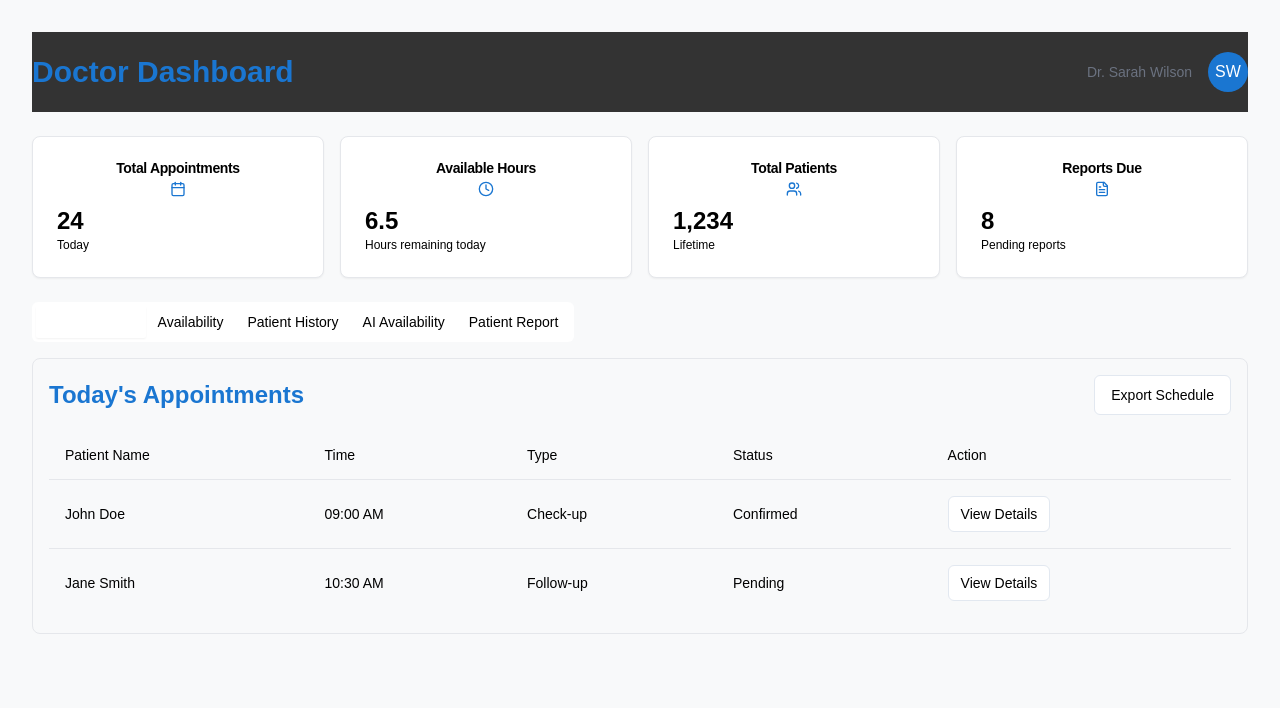
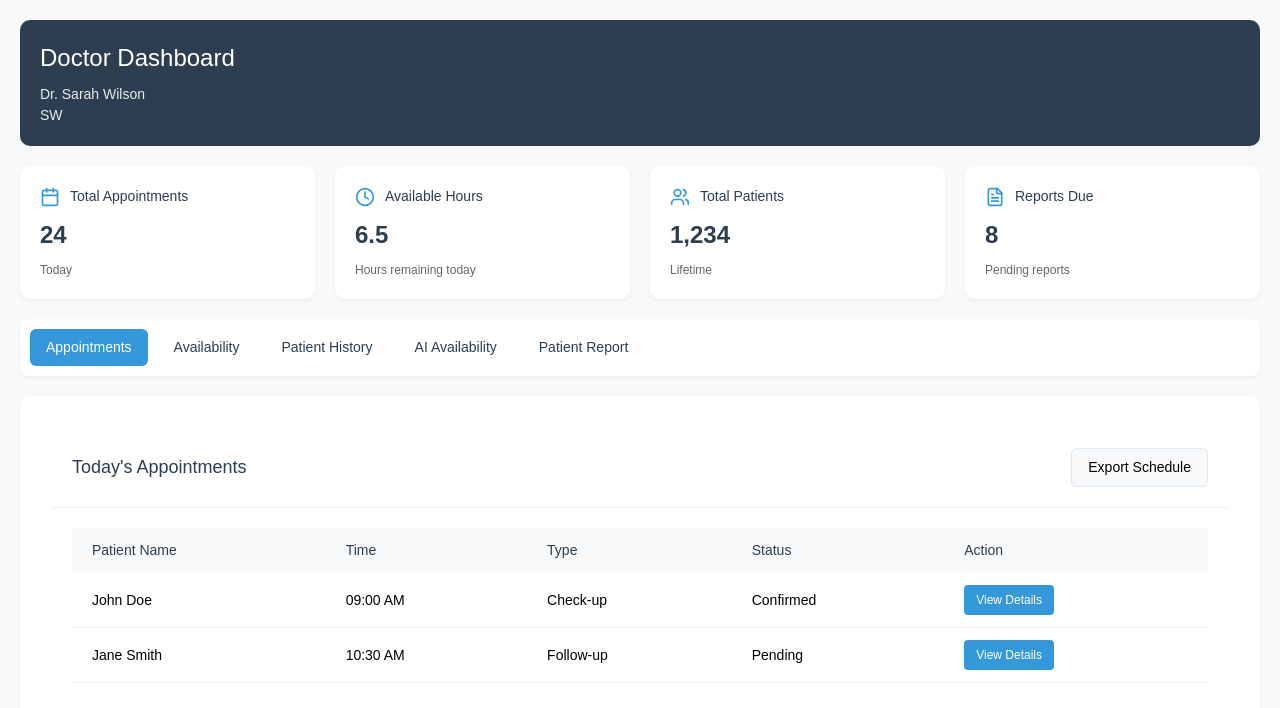
Before and after one commit to Mekala-Sanjith3/Healthcare_Appointment_System_Project, a React (Vite) app in the folder HealthCare/: page /doctor-dashboard in a window 1280 px wide. Shown: the top 708 px of the page. Built offline with nearby package versions, Linux system fonts and the light colour scheme.

Commit message:
Doctor Dashboard without functionalities

```diff
--- a/HealthCare/src/components/pages/DoctorDashboard.jsx
+++ b/HealthCare/src/components/pages/DoctorDashboard.jsx
@@ -10,7 +10,7 @@ import { Switch } from "../../components/switch"
 import { LineChart, Line, XAxis, YAxis, CartesianGrid, Tooltip, Legend, ResponsiveContainer } from "recharts"
 import "../../styles/css-pages/DoctorDashboard.css"
 
-function DoctorDashboard() {
+const DoctorDashboard = () => {
   const [activeTab, setActiveTab] = useState("appointments")
   const [date, setDate] = useState(new Date())
 
@@ -48,300 +48,104 @@ function DoctorDashboard() {
   ]
 
   return (
-    <div className="flex min-h-screen flex-col space-y-6 p-8">
-      <header className="flex items-center justify-between">
-        <h1 className="text-3xl font-bold text-[#1A76D1]">Doctor Dashboard</h1>
-        <div className="flex items-center space-x-4">
-          <span className="text-sm text-gray-500">Dr. Sarah Wilson</span>
-          <div className="h-10 w-10 rounded-full bg-[#1A76D1] text-white flex items-center justify-center">SW</div>
-        </div>
-      </header>
-
-      <div className="grid gap-4 md:grid-cols-2 lg:grid-cols-4">
-        <Card>
-          <CardHeader className="flex flex-row items-center justify-between space-y-0 pb-2">
-            <CardTitle className="text-sm font-medium">Total Appointments</CardTitle>
-            <Calendar className="h-4 w-4 text-[#1A76D1]" />
-          </CardHeader>
-          <CardContent>
-            <div className="text-2xl font-bold">24</div>
-            <p className="text-xs text-muted-foreground">Today</p>
-          </CardContent>
-        </Card>
-        <Card>
-          <CardHeader className="flex flex-row items-center justify-between space-y-0 pb-2">
-            <CardTitle className="text-sm font-medium">Available Hours</CardTitle>
-            <Clock className="h-4 w-4 text-[#1A76D1]" />
-          </CardHeader>
-          <CardContent>
-            <div className="text-2xl font-bold">6.5</div>
-            <p className="text-xs text-muted-foreground">Hours remaining today</p>
-          </CardContent>
-        </Card>
-        <Card>
-          <CardHeader className="flex flex-row items-center justify-between space-y-0 pb-2">
-            <CardTitle className="text-sm font-medium">Total Patients</CardTitle>
-            <Users className="h-4 w-4 text-[#1A76D1]" />
-          </CardHeader>
-          <CardContent>
-            <div className="text-2xl font-bold">1,234</div>
-            <p className="text-xs text-muted-foreground">Lifetime</p>
-          </CardContent>
-        </Card>
-        <Card>
-          <CardHeader className="flex flex-row items-center justify-between space-y-0 pb-2">
-            <CardTitle className="text-sm font-medium">Reports Due</CardTitle>
-            <FileText className="h-4 w-4 text-[#1A76D1]" />
-          </CardHeader>
-          <CardContent>
-            <div className="text-2xl font-bold">8</div>
-            <p className="text-xs text-muted-foreground">Pending reports</p>
-          </CardContent>
-        </Card>
+    <div className="dashboard-container">
+      {/* Doctor Info Header */}
+      <div className="dashboard-header">
+        <h1>Doctor Dashboard</h1>
+        <p>Dr. Sarah Wilson</p>
+        <p>SW</p>
       </div>
 
-      <Tabs value={activeTab} onValueChange={setActiveTab} className="space-y-4">
-        <TabsList className="bg-white">
-          <TabsTrigger value="appointments" className="data-[state=active]:bg-[#1A76D1] data-[state=active]:text-white">
-            Appointments
-          </TabsTrigger>
-          <TabsTrigger value="availability" className="data-[state=active]:bg-[#1A76D1] data-[state=active]:text-white">
-            Availability
-          </TabsTrigger>
-          <TabsTrigger
-            value="patient-history"
-            className="data-[state=active]:bg-[#1A76D1] data-[state=active]:text-white"
-          >
-            Patient History
-          </TabsTrigger>
-          <TabsTrigger
-            value="ai-availability"
-            className="data-[state=active]:bg-[#1A76D1] data-[state=active]:text-white"
-          >
-            AI Availability
-          </TabsTrigger>
-          <TabsTrigger
-            value="patient-report"
-            className="data-[state=active]:bg-[#1A76D1] data-[state=active]:text-white"
-          >
-            Patient Report
-          </TabsTrigger>
-        </TabsList>
+      {/* Stats Grid */}
+      <div className="stats-grid">
+        <div className="stat-card">
+          <div className="stat-header">
+            <Calendar className="stat-icon" />
+            <h3>Total Appointments</h3>
+          </div>
+          <div className="value">24</div>
+          <p className="stat-label">Today</p>
+        </div>
 
-        <TabsContent value="appointments" className="border rounded-lg p-4">
-          <div className="space-y-4">
-            <div className="flex justify-between items-center">
-              <h2 className="text-2xl font-bold text-[#1A76D1]">Today's Appointments</h2>
-              <Button variant="outline">Export Schedule</Button>
-            </div>
-            <Table>
-              <TableHeader>
-                <TableRow>
-                  <TableHead>Patient Name</TableHead>
-                  <TableHead>Time</TableHead>
-                  <TableHead>Type</TableHead>
-                  <TableHead>Status</TableHead>
-                  <TableHead>Action</TableHead>
-                </TableRow>
-              </TableHeader>
-              <TableBody>
-                {appointments.map((appointment) => (
-                  <TableRow key={appointment.id}>
-                    <TableCell>{appointment.patientName}</TableCell>
-                    <TableCell>{appointment.time}</TableCell>
-                    <TableCell>{appointment.type}</TableCell>
-                    <TableCell>{appointment.status}</TableCell>
-                    <TableCell>
-                      <Button variant="outline" size="sm">
-                        View Details
-                      </Button>
-                    </TableCell>
-                  </TableRow>
-                ))}
-              </TableBody>
-            </Table>
+        <div className="stat-card">
+          <div className="stat-header">
+            <Clock className="stat-icon" />
+            <h3>Available Hours</h3>
           </div>
-        </TabsContent>
+          <div className="value">6.5</div>
+          <p className="stat-label">Hours remaining today</p>
+        </div>
 
-        <TabsContent value="availability" className="border rounded-lg p-4">
-          <div className="grid gap-6 md:grid-cols-2">
-            <Card>
-              <CardHeader>
-                <CardTitle className="text-[#1A76D1]">Set Availability</CardTitle>
-              </CardHeader>
-              <CardContent>
-                {/* Placeholder for Calendar component */}
-                <div className="bg-gray-200 h-64 rounded-md flex items-center justify-center">Calendar Component</div>
-              </CardContent>
-            </Card>
-            <Card>
-              <CardHeader>
-                <CardTitle className="text-[#1A76D1]">Working Hours</CardTitle>
-              </CardHeader>
-              <CardContent className="space-y-4">
-                {["Monday", "Tuesday", "Wednesday", "Thursday", "Friday"].map((day) => (
-                  <div key={day} className="flex items-center justify-between">
-                    <Label htmlFor={day}>{day}</Label>
-                    <div className="flex items-center space-x-4">
-                      <Switch id={day} />
-                      <span className="text-sm text-gray-500">9:00 AM - 5:00 PM</span>
-                    </div>
-                  </div>
-                ))}
-                <Button className="w-full mt-4 bg-[#1A76D1]">Save Changes</Button>
-              </CardContent>
-            </Card>
+        <div className="stat-card">
+          <div className="stat-header">
+            <Users className="stat-icon" />
+            <h3>Total Patients</h3>
           </div>
-        </TabsContent>
+          <div className="value">1,234</div>
+          <p className="stat-label">Lifetime</p>
+        </div>
 
-        <TabsContent value="patient-history" className="border rounded-lg p-4">
-          <div className="space-y-4">
-            <div className="flex items-center space-x-2">
-              <div className="relative flex-1">
-                <Search className="absolute left-2 top-2.5 h-4 w-4 text-muted-foreground" />
-                <Input placeholder="Search patients..." className="pl-8" />
-              </div>
-              <Button variant="outline">Filter</Button>
-            </div>
-            <Table>
-              <TableHeader>
-                <TableRow>
-                  <TableHead>Patient Name</TableHead>
-                  <TableHead>Last Visit</TableHead>
-                  <TableHead>Diagnosis</TableHead>
-                  <TableHead>Treatment</TableHead>
-                  <TableHead>Action</TableHead>
-                </TableRow>
-              </TableHeader>
-              <TableBody>
-                {patientHistory.map((record) => (
-                  <TableRow key={record.id}>
-                    <TableCell>{record.patientName}</TableCell>
-                    <TableCell>{record.lastVisit}</TableCell>
-                    <TableCell>{record.diagnosis}</TableCell>
-                    <TableCell>{record.treatment}</TableCell>
-                    <TableCell>
-                      <Button variant="outline" size="sm">
-                        View Full History
-                      </Button>
-                    </TableCell>
-                  </TableRow>
-                ))}
-              </TableBody>
-            </Table>
+        <div className="stat-card">
+          <div className="stat-header">
+            <FileText className="stat-icon" />
+            <h3>Reports Due</h3>
           </div>
-        </TabsContent>
+          <div className="value">8</div>
+          <p className="stat-label">Pending reports</p>
+        </div>
+      </div>
 
-        <TabsContent value="ai-availability" className="border rounded-lg p-4">
-          <div className="space-y-6">
-            <div className="flex justify-between items-center">
-              <h2 className="text-2xl font-bold text-[#1A76D1]">AI-Powered Scheduling Insights</h2>
-              <Button variant="outline">Generate Report</Button>
-            </div>
-            <div className="grid gap-6 md:grid-cols-2">
-              <Card>
-                <CardHeader>
-                  <CardTitle className="text-[#1A76D1]">Patient Flow Analysis</CardTitle>
-                </CardHeader>
-                <CardContent>
-                  <ResponsiveContainer width="100%" height={300}>
-                    <LineChart data={aiData}>
-                      <CartesianGrid strokeDasharray="3 3" />
-                      <XAxis dataKey="time" />
-                      <YAxis />
-                      <Tooltip />
-                      <Legend />
-                      <Line type="monotone" dataKey="patients" stroke="#1A76D1" />
-                    </LineChart>
-                  </ResponsiveContainer>
-                </CardContent>
-              </Card>
-              <Card>
-                <CardHeader>
-                  <CardTitle className="text-[#1A76D1]">Efficiency Score</CardTitle>
-                </CardHeader>
-                <CardContent>
-                  <ResponsiveContainer width="100%" height={300}>
-                    <LineChart data={aiData}>
-                      <CartesianGrid strokeDasharray="3 3" />
-                      <XAxis dataKey="time" />
-                      <YAxis />
-                      <Tooltip />
-                      <Legend />
-                      <Line type="monotone" dataKey="efficiency" stroke="#1A76D1" />
-                    </LineChart>
-                  </ResponsiveContainer>
-                </CardContent>
-              </Card>
-            </div>
+      {/* Tabs */}
+      <div className="tabs-list">
+        <button className="tab-trigger" data-state="active">Appointments</button>
+        <button className="tab-trigger">Availability</button>
+        <button className="tab-trigger">Patient History</button>
+        <button className="tab-trigger">AI Availability</button>
+        <button className="tab-trigger">Patient Report</button>
+      </div>
+
+      {/* Today's Appointments */}
+      <div className="card">
+        <div className="card-header">
+          <h2 className="card-title">Today's Appointments</h2>
+          <button className="export-button">Export Schedule</button>
+        </div>
+        <div className="card-content">
+          <div className="table-container">
+            <table className="table">
+              <thead>
+                <tr>
+                  <th>Patient Name</th>
+                  <th>Time</th>
+                  <th>Type</th>
+                  <th>Status</th>
+                  <th>Action</th>
+                </tr>
+              </thead>
+              <tbody>
+                <tr>
+                  <td>John Doe</td>
+                  <td>09:00 AM</td>
+                  <td>Check-up</td>
+                  <td>Confirmed</td>
+                  <td>
+                    <button className="view-details-btn">View Details</button>
+                  </td>
+                </tr>
+                <tr>
+                  <td>Jane Smith</td>
+                  <td>10:30 AM</td>
+                  <td>Follow-up</td>
+                  <td>Pending</td>
+                  <td>
+                    <button className="view-details-btn">View Details</button>
+                  </td>
+                </tr>
+              </tbody>
+            </table>
           </div>
-        </TabsContent>
-
-        <TabsContent value="patient-report" className="border rounded-lg p-4">
-          <div className="space-y-6">
-            <div className="flex justify-between items-center">
-              <h2 className="text-2xl font-bold text-[#1A76D1]">Patient Reports</h2>
-              <Button variant="outline">Create New Report</Button>
-            </div>
-            <div className="grid gap-6 md:grid-cols-3">
-              <Card>
-                <CardHeader>
-                  <CardTitle className="text-sm font-medium">Pending Reports</CardTitle>
-                  <FileText className="h-4 w-4 text-[#1A76D1]" />
-                </CardHeader>
-                <CardContent>
-                  <div className="text-2xl font-bold">8</div>
-                </CardContent>
-              </Card>
-              <Card>
-                <CardHeader>
-                  <CardTitle className="text-sm font-medium">Completed Today</CardTitle>
-                  <FileText className="h-4 w-4 text-[#1A76D1]" />
-                </CardHeader>
-                <CardContent>
-                  <div className="text-2xl font-bold">12</div>
-                </CardContent>
-              </Card>
-              <Card>
-                <CardHeader>
-                  <CardTitle className="text-sm font-medium">Total Reports</CardTitle>
-                  <FileText className="h-4 w-4 text-[#1A76D1]" />
-                </CardHeader>
-                <CardContent>
-                  <div className="text-2xl font-bold">145</div>
-                </CardContent>
-              </Card>
-            </div>
-            <Table>
-              <TableHeader>
-                <TableRow>
-                  <TableHead>Patient Name</TableHead>
-                  <TableHead>Report Type</TableHead>
-                  <TableHead>Date</TableHead>
-                  <TableHead>Status</TableHead>
-                  <TableHead>Action</TableHead>
-                </TableRow>
-              </TableHeader>
-              <TableBody>
-                {reports.map((report) => (
-                  <TableRow key={report.id}>
-                    <TableCell>{report.patientName}</TableCell>
-                    <TableCell>{report.reportType}</TableCell>
-                    <TableCell>{report.date}</TableCell>
-                    <TableCell>{report.status}</TableCell>
-                    <TableCell>
-                      <Button variant="outline" size="sm">
-                        <Download className="h-4 w-4 mr-2" />
-                        Download
-                      </Button>
-                    </TableCell>
-                  </TableRow>
-                ))}
-              </TableBody>
-            </Table>
-          </div>
-        </TabsContent>
-      </Tabs>
+        </div>
+      </div>
     </div>
   )
 }
--- a/HealthCare/src/styles/css-pages/DoctorDashboard.css
+++ b/HealthCare/src/styles/css-pages/DoctorDashboard.css
@@ -6,36 +6,42 @@
 }
 
 .dashboard-header {
-  background: linear-gradient(135deg, #2c3e50, #3498db);
+  background: #2c3e50;
   color: white;
   padding: 20px;
   border-radius: 10px;
   margin-bottom: 20px;
-  box-shadow: 0 4px 6px rgba(0, 0, 0, 0.1);
+}
+
+.dashboard-header h1 {
+  font-size: 24px;
+  margin-bottom: 8px;
+}
+
+.dashboard-header p {
+  font-size: 14px;
+  opacity: 0.9;
 }
 
 .card {
   background: white;
   border-radius: 10px;
-  box-shadow: 0 4px 6px rgba(0, 0, 0, 0.05);
-  transition: transform 0.3s ease;
+  box-shadow: 0 2px 4px rgba(0, 0, 0, 0.05);
   overflow: hidden;
-}
-
-.card:hover {
-  transform: translateY(-5px);
 }
 
 .card-header {
   padding: 20px;
   border-bottom: 1px solid #edf2f7;
-  background: #f8fafc;
+  display: flex;
+  justify-content: space-between;
+  align-items: center;
 }
 
 .card-title {
+  font-size: 18px;
   color: #2c3e50;
-  font-size: 1.25rem;
-  font-weight: 600;
+  margin: 0;
 }
 
 .card-content {
@@ -53,12 +59,12 @@
 }
 
 .tab-trigger {
-  padding: 10px 20px;
+  padding: 8px 16px;
   border-radius: 6px;
   background: transparent;
   border: none;
   cursor: pointer;
-  transition: all 0.3s ease;
+  font-size: 14px;
   color: #2c3e50;
 }
 
@@ -68,10 +74,7 @@
 }
 
 .table-container {
-  background: white;
-  border-radius: 10px;
-  overflow: hidden;
-  box-shadow: 0 4px 6px rgba(0, 0, 0, 0.05);
+  overflow-x: auto;
 }
 
 .table {
@@ -80,25 +83,37 @@
 }
 
 .table th {
-  background: #f8fafc;
+  background: #f8f9fa;
   color: #2c3e50;
-  font-weight: 600;
+  font-weight: 500;
   text-align: left;
   padding: 12px 20px;
+  font-size: 14px;
 }
 
 .table td {
   padding: 12px 20px;
   border-bottom: 1px solid #edf2f7;
+  font-size: 14px;
 }
 
-.table tr:hover {
-  background: #f8fafc;
+.view-details-btn {
+  padding: 6px 12px;
+  background: #3498db;
+  color: white;
+  border: none;
+  border-radius: 4px;
+  cursor: pointer;
+  font-size: 12px;
+}
+
+.view-details-btn:hover {
+  background: #2980b9;
 }
 
 .stats-grid {
   display: grid;
-  grid-template-columns: repeat(auto-fit, minmax(250px, 1fr));
+  grid-template-columns: repeat(auto-fit, minmax(200px, 1fr));
   gap: 20px;
   margin-bottom: 20px;
 }
@@ -107,33 +122,59 @@
   background: white;
   padding: 20px;
   border-radius: 10px;
-  box-shadow: 0 4px 6px rgba(0, 0, 0, 0.05);
+  box-shadow: 0 2px 4px rgba(0, 0, 0, 0.05);
+}
+
+.stat-header {
+  display: flex;
+  align-items: center;
+  gap: 10px;
+  margin-bottom: 10px;
+}
+
+.stat-icon {
+  color: #3498db;
+  width: 20px;
+  height: 20px;
 }
 
 .stat-card h3 {
   color: #2c3e50;
-  font-size: 1.1rem;
-  margin-bottom: 10px;
+  font-size: 14px;
+  font-weight: 500;
+  margin: 0;
 }
 
 .stat-card .value {
-  font-size: 1.5rem;
+  font-size: 24px;
   font-weight: 600;
-  color: #3498db;
+  color: #2c3e50;
+  margin: 8px 0;
 }
 
-.chart-container {
-  background: white;
-  padding: 20px;
-  border-radius: 10px;
-  box-shadow: 0 4px 6px rgba(0, 0, 0, 0.05);
-  margin-bottom: 20px;
+.stat-label {
+  font-size: 12px;
+  color: #666;
+  margin: 0;
+}
+
+.export-button {
+  padding: 8px 16px;
+  background: #f8f9fa;
+  border: 1px solid #e2e8f0;
+  border-radius: 6px;
+  cursor: pointer;
+  font-size: 14px;
 }
 
 /* Responsive Design */
 @media (max-width: 768px) {
   .dashboard-container {
     padding: 10px;
+  }
+
+  .stats-grid {
+    grid-template-columns: 1fr;
   }
 
   .tabs-list {
@@ -145,8 +186,12 @@
     text-align: center;
   }
 
-  .stats-grid {
-    grid-template-columns: 1fr;
+  .table {
+    font-size: 12px;
+  }
+
+  .table td, .table th {
+    padding: 8px;
   }
 }
 
```
